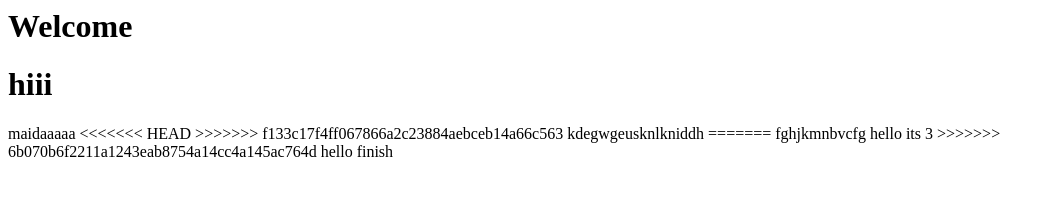
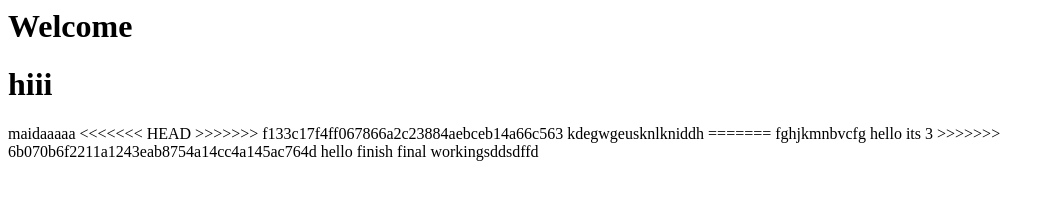
Before and after one commit to WasiqMajeedMirab/projectHealth, a plain HTML site: page index.html in a window 1280 px wide. Shown: the whole page, without its empty margins (0-1054 px from the left). Drawn offline with Linux system fonts and the light colour scheme.

Commit message:
dfgvbnm,

```diff
--- a/index.html
+++ b/index.html
@@ -10,3 +10,4 @@
 its 3 <param name="" value="">
 >>>>>>> 6b070b6f2211a1243eab8754a14cc4a145ac764d
 hello finish
+final workingsddsdffd
```
